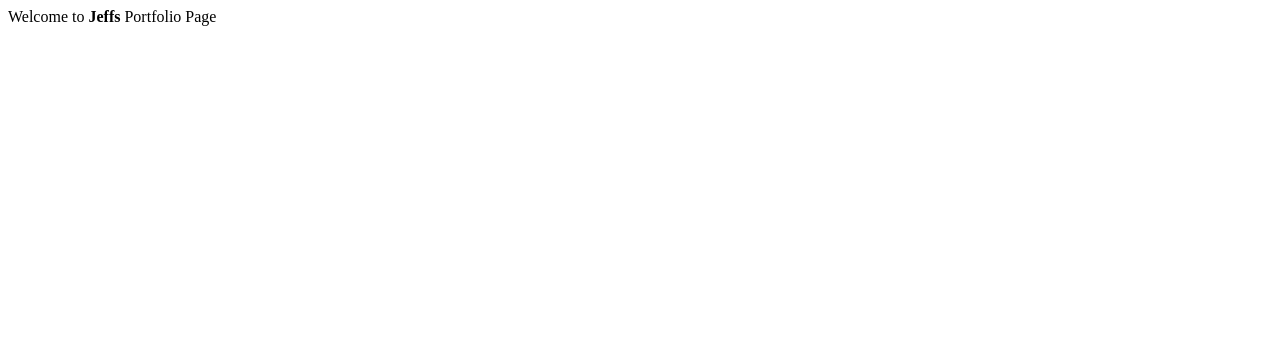
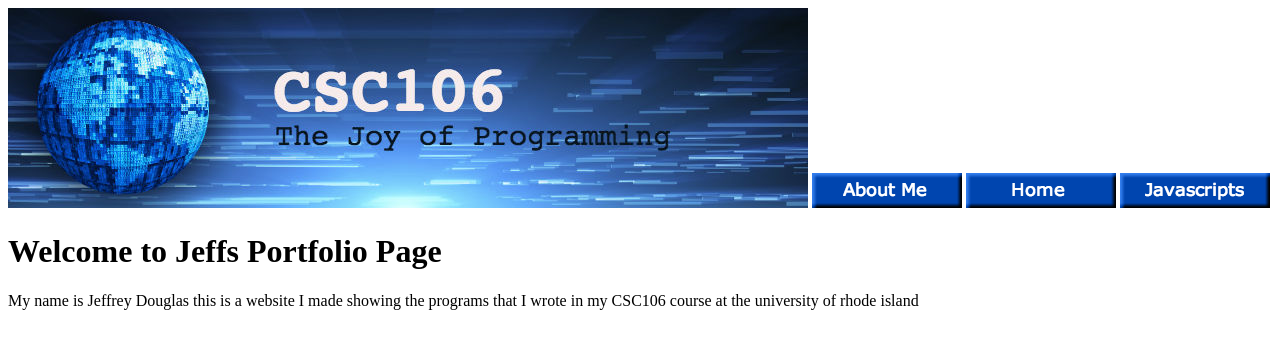
Before and after one commit to jefflee4/jefflee4.github.I-m, a plain HTML site: page index.html in a window 1280 px wide. Drawn offline with Linux system fonts and the light colour scheme.

Commit message:
Update index.html

```diff
--- a/index.html
+++ b/index.html
@@ -2,10 +2,18 @@
 <html>
     <head>
         <meta charset="utf-8">
-        <title>HTML basics</title>
+        <title>Jeffs Programming portfolio</title>
     </head>
     <body>
-        Welcome to <strong>Jeffs</strong> Portfolio Page
+        <img src="39920F5A-CB31-4015-B4F6-1BB5786877BD.jpeg">
+        <img src="04AC153E-64F8-4C17-88C2-19C26318F534.png">
+        <img src="7093F731-C399-4319-8CA8-4831B832B2A4.png">
+        <img src="2DB3E650-08C1-44BD-BE69-909EE6607706.png">
+
+
+        <h1>Welcome to <strong>Jeffs</strong> Portfolio Page</h1>
+
+        My name is Jeffrey Douglas this is a website I made showing the programs that I wrote in my CSC106 course at the university of rhode island
 
     </body>
 </html>
```
